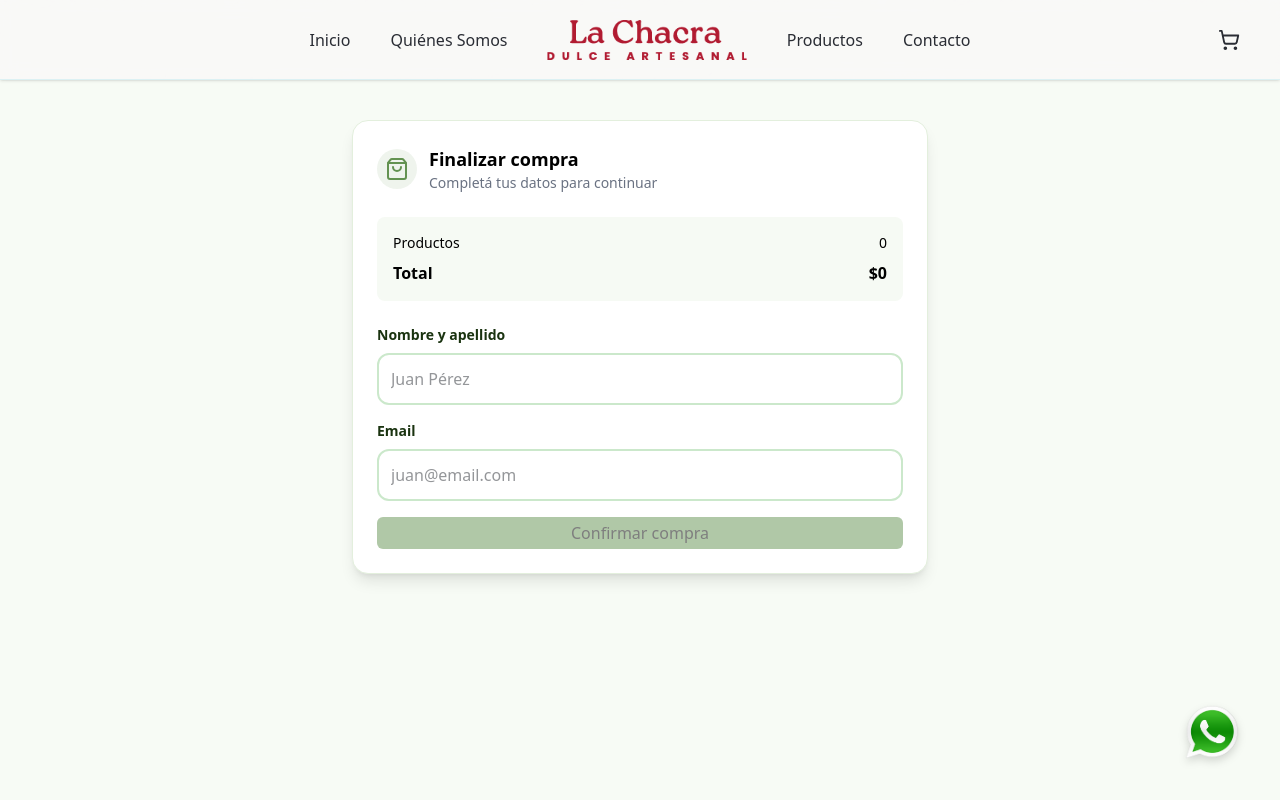
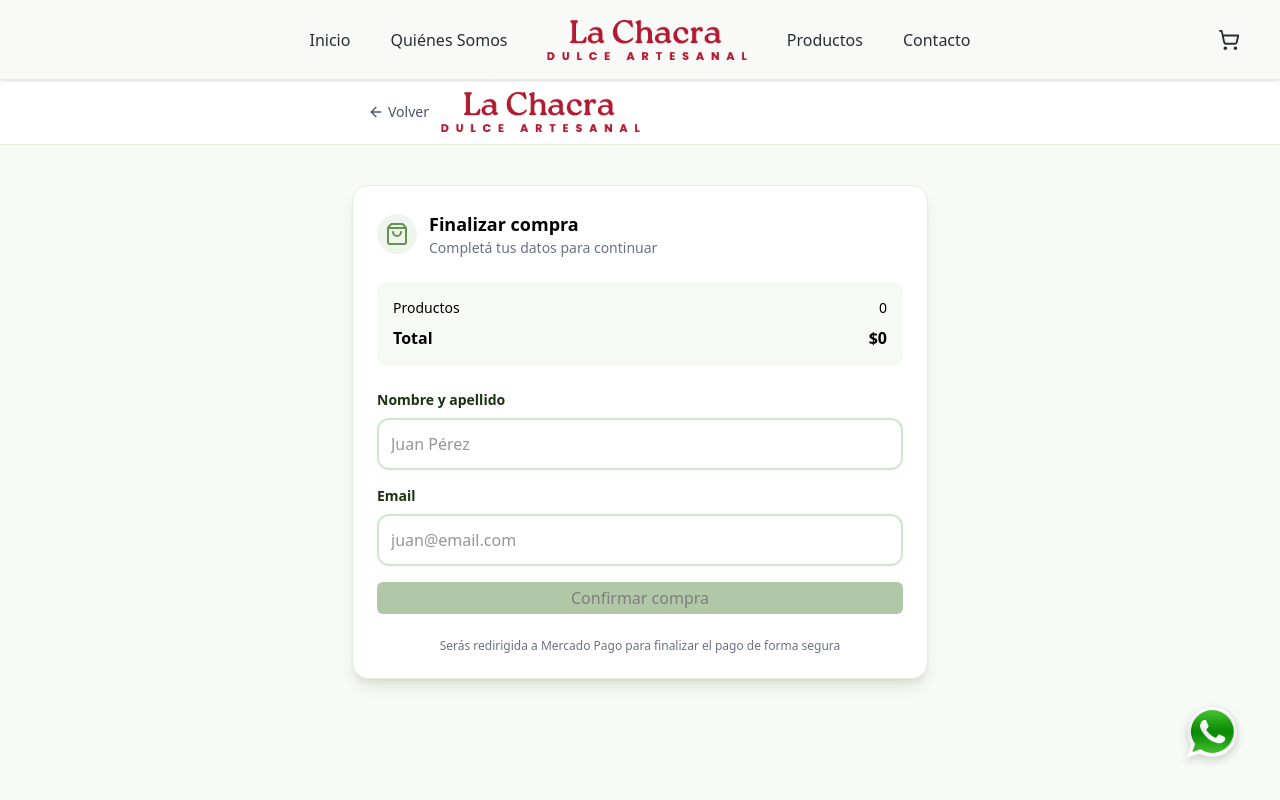
Before and after one commit to FlorenciaRusso9606/la_chacra_project, a Next.js app: page /checkout in a window 1280 px wide. Built offline with nearby package versions, Linux system fonts and the light colour scheme; no server answers.

Commit message:
refactor(checkout): extract form and add checkout header

```diff
--- a/app/checkout/page.tsx
+++ b/app/checkout/page.tsx
@@ -1,117 +1,10 @@
-"use client";
-
-import { useForm } from "react-hook-form";
-import { zodResolver } from "@hookform/resolvers/zod";
-import { checkoutSchema, CheckoutFormData } from "@/app/schemas/checkoutSchema";
-import { Input } from "../components/Form/Input";
-import { Button } from "../components/ui/Button";
-import { useCart } from "@/app/providers/CartProvider";
-import toast from "react-hot-toast";
-import api from "@/app/lib/axios";
-import { ShoppingBag } from "lucide-react";
-
-export default function CheckoutForm() {
-  const { items, clearCart, totalPrice } = useCart();
-
-  const {
-    register,
-    handleSubmit,
-    formState: { errors, isSubmitting },
-  } = useForm<CheckoutFormData>({
-    resolver: zodResolver(checkoutSchema),
-  });
-
-  const onSubmit = async (data: CheckoutFormData) => {
-    try {
-      const orderRes = await api.post("/orders", {
-        customerName: data.customerName,
-        email: data.email,
-        items: items.map(i => ({
-          productId: i.id,
-          quantity: i.quantity,
-        })),
-      });
-
-      const order = orderRes.data;
-
-      const paymentRes = await api.post(
-        "/payments/mercadopago",
-        { orderId: order.id }
-      );
-
-      const { init_point } = paymentRes.data;
-
-      clearCart();
-      window.location.href = init_point;
-
-    } catch (err: any) {
-      toast.error(
-        err?.response?.data?.message ||
-        "No se pudo iniciar el pago"
-      );
-      console.error(err);
-    }
-  };
-
+import CheckoutForm from "../components/CheckoutForm";
+import { CheckoutHeader } from "../components/CheckoutHeader";
+export default function CheckoutPage() {
   return (
-    <div className="min-h-screen bg-[#f7fbf5] flex justify-center px-4 py-10">
-      <div className="w-full max-w-xl">
-
-        {/* Card */}
-        <div className="bg-white rounded-2xl shadow-lg border border-[#e3efdd] p-6 space-y-6">
-
-          {/* Header */}
-          <div className="flex items-center gap-3">
-            <div className="h-10 w-10 rounded-full bg-[#639251]/10 flex items-center justify-center">
-              <ShoppingBag className="text-[#639251]" />
-            </div>
-
-            <div>
-              <h1 className="text-lg font-semibold">Finalizar compra</h1>
-              <p className="text-sm text-gray-500">
-                Completá tus datos para continuar
-              </p>
-            </div>
-          </div>
-
-          {/* Resumen */}
-          <div className="bg-[#f6faf4] rounded-lg p-4 text-sm">
-            <div className="flex justify-between mb-2">
-              <span>Productos</span>
-              <span>{items.length}</span>
-            </div>
-            <div className="flex justify-between font-semibold text-base">
-              <span>Total</span>
-              <span>${totalPrice}</span>
-            </div>
-          </div>
-
-          {/* Form */}
-          <form onSubmit={handleSubmit(onSubmit)} className="space-y-4">
-            <Input
-              label="Nombre y apellido"
-              placeholder="Juan Pérez"
-              {...register("customerName")}
-              error={errors.customerName?.message}
-            />
-
-            <Input
-              label="Email"
-              placeholder="juan@email.com"
-              {...register("email")}
-              error={errors.email?.message}
-            />
-
-            <Button
-              type="submit"
-              disabled={isSubmitting || items.length === 0}
-              className="w-full bg-[#639251] hover:bg-[#4f7a3f]"
-            >
-              {isSubmitting ? "Redirigiendo a Mercado Pago..." : "Confirmar compra"}
-            </Button>
-          </form>
-        </div>
-      </div>
-    </div>
+    <>
+      <CheckoutHeader />
+      <CheckoutForm />
+    </>
   );
 }
--- /dev/null
+++ b/app/components/CheckoutForm.tsx
@@ -0,0 +1,121 @@
+"use client";
+
+import { useForm } from "react-hook-form";
+import { zodResolver } from "@hookform/resolvers/zod";
+import { checkoutSchema, CheckoutFormData } from "@/app/schemas/checkoutSchema";
+import { Input } from "../components/Form/Input";
+import { Button } from "../components/ui/Button";
+import { useCart } from "@/app/providers/CartProvider";
+import toast from "react-hot-toast";
+import api from "@/app/lib/axios";
+import { ShoppingBag } from "lucide-react";
+import { ArrowLeft } from "lucide-react";
+import { useRouter } from "next/navigation";
+
+export default function CheckoutForm() {
+  const { items, clearCart, totalPrice } = useCart();
+const router = useRouter();
+
+  const {
+    register,
+    handleSubmit,
+    formState: { errors, isSubmitting },
+  } = useForm<CheckoutFormData>({
+    resolver: zodResolver(checkoutSchema),
+  });
+
+  const onSubmit = async (data: CheckoutFormData) => {
+    try {
+      const orderRes = await api.post("/orders", {
+        customerName: data.customerName,
+        email: data.email,
+        items: items.map(i => ({
+          productId: i.id,
+          quantity: i.quantity,
+        })),
+      });
+
+      const order = orderRes.data;
+
+      const paymentRes = await api.post(
+        "/payments/mercadopago",
+        { orderId: order.id }
+      );
+
+      const { init_point } = paymentRes.data;
+
+      clearCart();
+      window.location.href = init_point;
+
+    } catch (err: any) {
+      toast.error(
+        err?.response?.data?.message ||
+        "No se pudo iniciar el pago"
+      );
+      console.error(err);
+    }
+  };
+
+  return (
+    <div className="min-h-screen bg-[#f7fbf5] flex justify-center px-4 py-10">
+      <div className="w-full max-w-xl">
+
+        <div className="bg-white rounded-2xl shadow-lg border border-[#e3efdd] p-6 space-y-6">
+
+          <div className="flex items-center gap-3">
+            <div className="h-10 w-10 rounded-full bg-[#639251]/10 flex items-center justify-center">
+              <ShoppingBag className="text-[#639251]" />
+            </div>
+
+            <div>
+              <h1 className="text-lg font-semibold">Finalizar compra</h1>
+              <p className="text-sm text-gray-500">
+                Completá tus datos para continuar
+              </p>
+            </div>
+          </div>
+
+          {/* Resumen */}
+          <div className="bg-[#f6faf4] rounded-lg p-4 text-sm">
+            <div className="flex justify-between mb-2">
+              <span>Productos</span>
+              <span>{items.length}</span>
+            </div>
+            <div className="flex justify-between font-semibold text-base">
+              <span>Total</span>
+              <span>${totalPrice}</span>
+            </div>
+          </div>
+
+          <form onSubmit={handleSubmit(onSubmit)} className="space-y-4">
+            <Input
+              label="Nombre y apellido"
+              placeholder="Juan Pérez"
+              {...register("customerName")}
+              error={errors.customerName?.message}
+            />
+
+            <Input
+              label="Email"
+              placeholder="juan@email.com"
+              {...register("email")}
+              error={errors.email?.message}
+            />
+
+            <Button
+              type="submit"
+              disabled={isSubmitting || items.length === 0}
+              className="w-full bg-[#639251] hover:bg-[#4f7a3f]"
+            >
+              {isSubmitting ? "Redirigiendo a Mercado Pago..." : "Confirmar compra"}
+            </Button>
+          </form>
+          <p className="text-xs text-center text-gray-500">
+  Serás redirigida a Mercado Pago para finalizar el pago de forma segura
+</p>
+
+        </div>
+      </div>
+    </div>
+  );
+}
--- /dev/null
+++ b/app/components/CheckoutHeader.tsx
@@ -0,0 +1,40 @@
+"use client";
+
+import { ArrowLeft } from "lucide-react";
+import { useRouter } from "next/navigation";
+
+export function CheckoutHeader() {
+  const router = useRouter();
+
+  return (
+    <header className="w-full bg-white border-b border-[#e3efdd]">
+      <div className="max-w-xl mx-auto px-4 py-3 flex items-center gap-3">
+        <button
+          onClick={() => router.back()}
+          className="
+            flex items-center gap-1
+            text-sm text-gray-600
+            hover:text-[#639251]
+            transition
+          "
+        >
+          <ArrowLeft size={16} />
+          Volver
+        </button>
+
+        <div className="flex-1 text-center">
+           <a href="/">
+      <img
+        src="/images/logotipo.png"
+        alt="Logo"
+        className="h-10 w-auto"
+      />
+    </a>
+
+        </div>
+
+        <div className="w-12" />
+      </div>
+    </header>
+  );
+}
```
